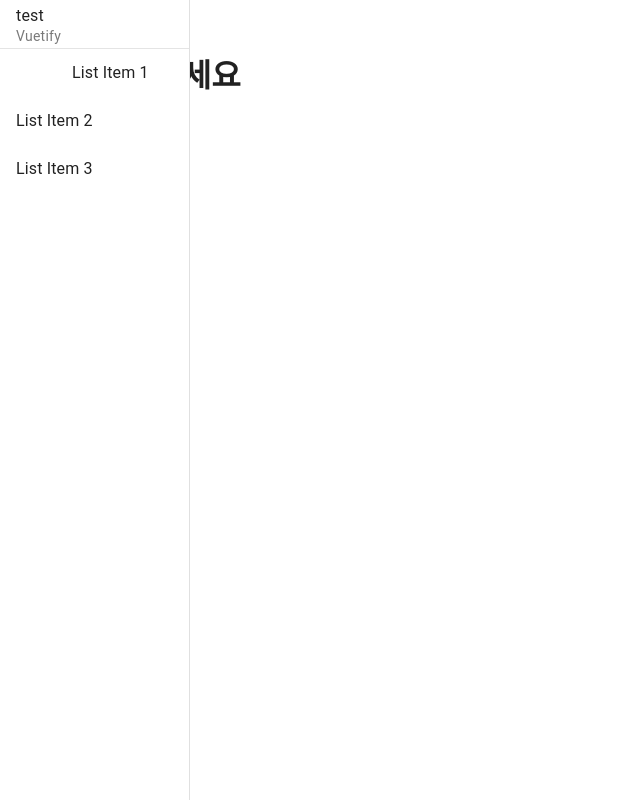
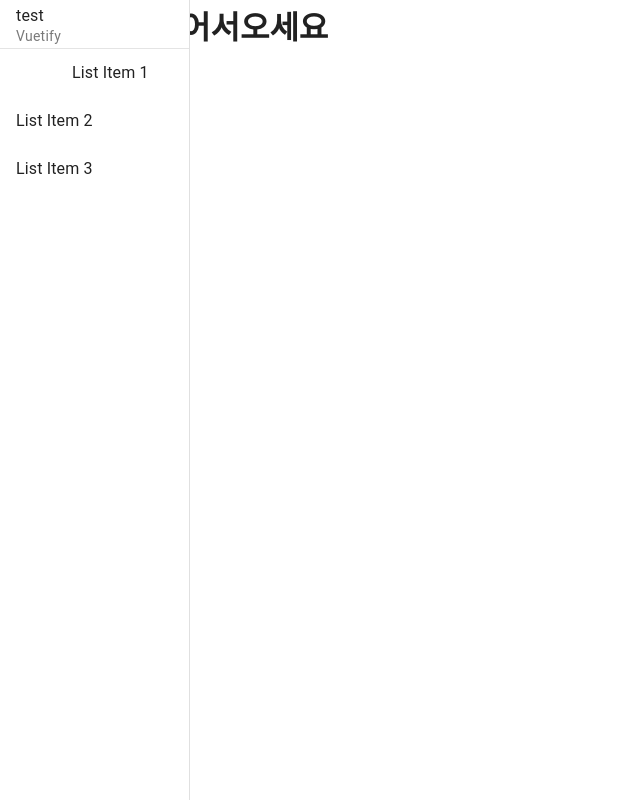
Before and after one commit to Andaemin/daeminVue, a Vue app: page /main/1 in a window 1280 px wide. Shown: the whole page, without its empty margins (0-640 px from the left). Built offline with nearby package versions, Linux system fonts and the light colour scheme.

Commit message:
refactor : responce global state

```diff
--- a/src/views/HomeView.vue
+++ b/src/views/HomeView.vue
@@ -6,6 +6,7 @@ const userStore = useUserStore()
 
 <template>
   <v-container>
+    <v-row>
       <router-link :to="{ name: 'about', params: { username: userStore.username || 'default' } }">
         <v-btn color="primary">이동 실험.</v-btn>
       </router-link>
@@ -14,5 +15,6 @@ const userStore = useUserStore()
       </h1>
       <h1 v-else>{{ userStore.username }} 님 어서오세요</h1>
       <SideNav />
+    </v-row>
   </v-container>
 </template>
```
Lines whose indentation alone changed are shown as unchanged.
